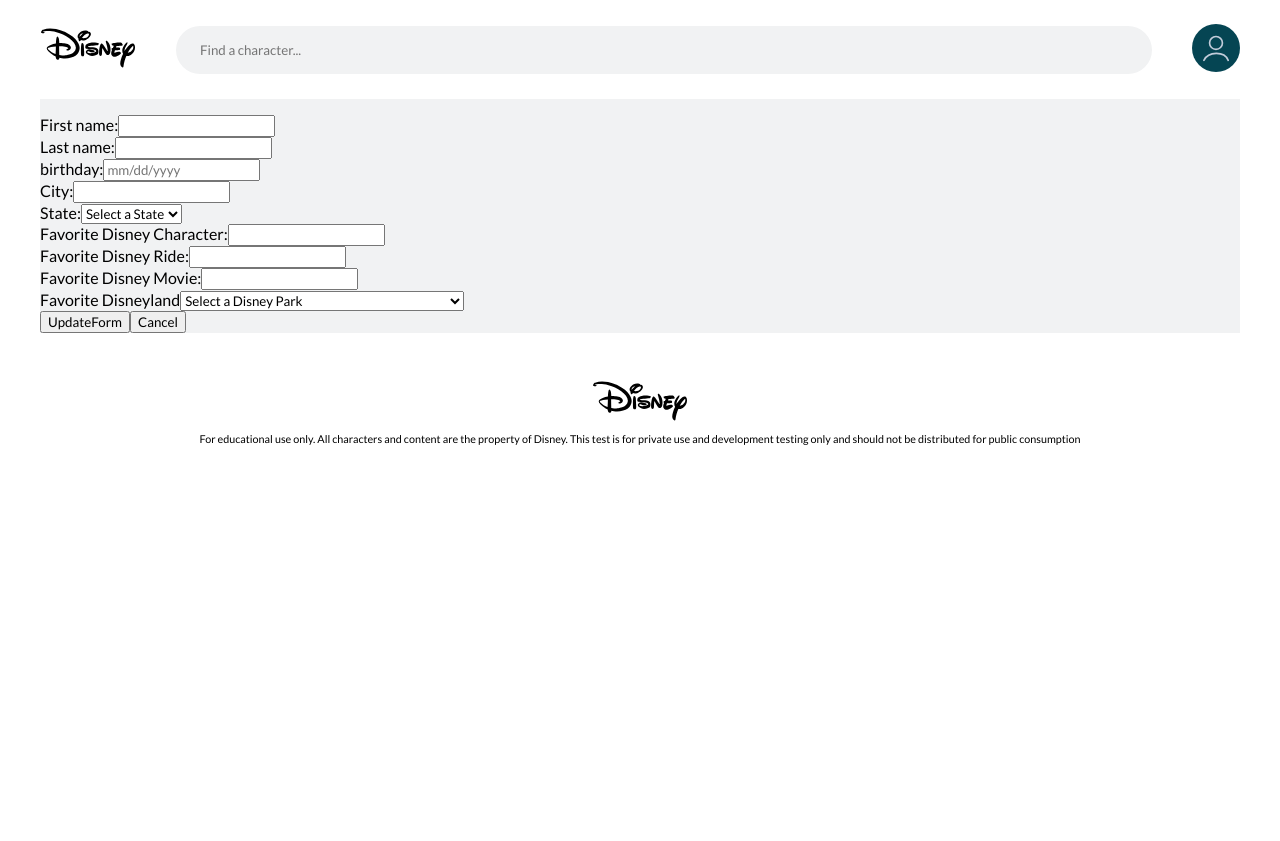
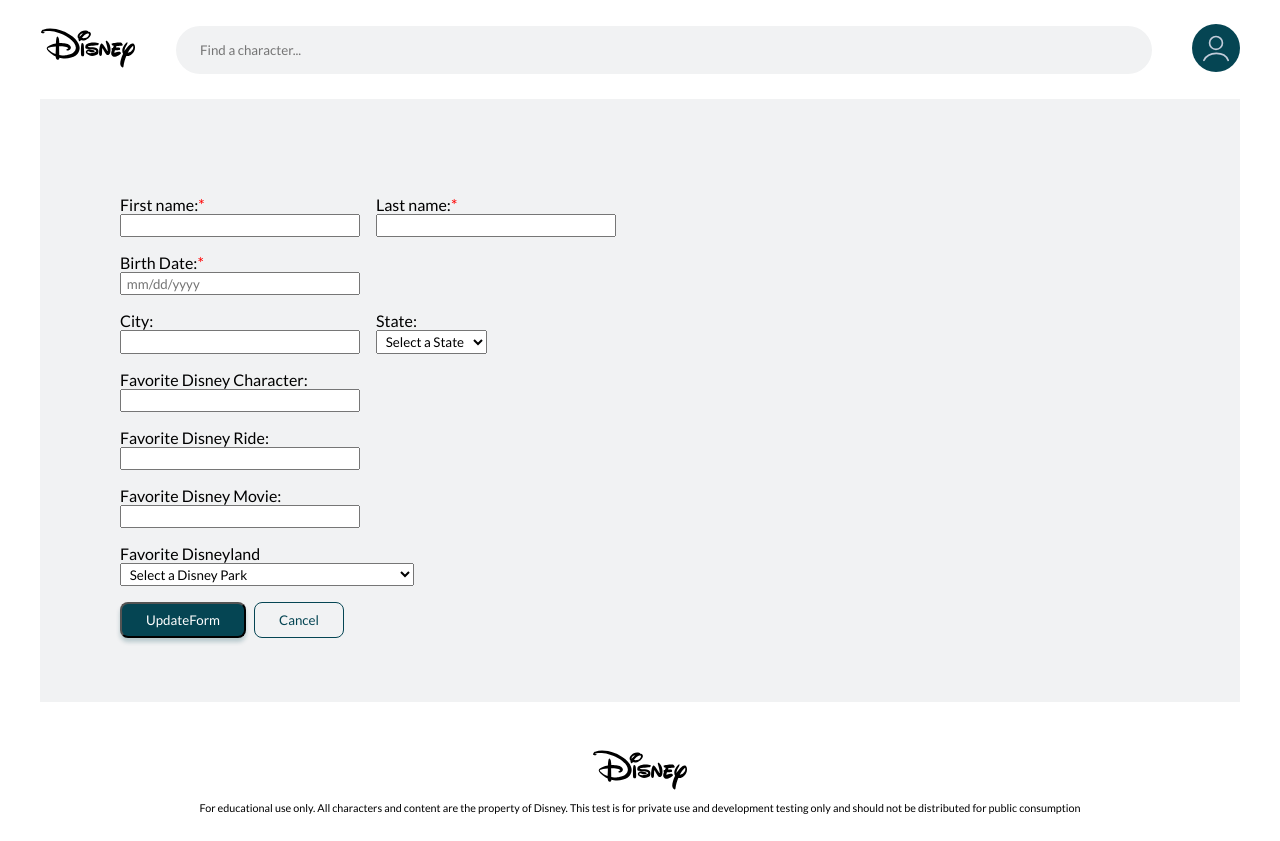
Before and after one commit to MostlyFocusedMike/tanstack-practice, a React (Vite) app: page /profile in a window 1280 px wide. Both pictures are taken after a click on the button "Edit Profile". Before the commit the page ends 800 px from the top, so only its background shows below. Built offline with nearby package versions, Linux system fonts and the light colour scheme.

Commit message:
style form

```diff
--- a/src/components/ProfileDetails/UpdateProfileForm.tsx
+++ b/src/components/UpdateProfileForm/index.tsx
@@ -3,6 +3,9 @@
 import Cookies from 'js-cookie';
 import StateSelector from "../util-components/StateSelector";
 import ParkSelector from "../util-components/ParkSelector";
+import styleUtils from "../../utils.module.css";
+import styles from './styles.module.css';
+
 type Props = {
   userData: UserDataType;
   handleShowForm: () => void;
@@ -41,21 +44,21 @@
     handleShowForm();
   }
 
-  return <>
+  return <div className={styles.formContainer}>
     <form onSubmit={handleSubmit}>
-      <div>
-        <div>
+      <div className={styles.sideBySide}>
+        <div className={styles.field}>
           <label htmlFor="first-name">First name:</label>
           <input type="text" id='first-name' name="firstName" defaultValue={firstName} required/>
         </div>
-        <div>
+        <div className={styles.field}>
           <label htmlFor="last-name">Last name:</label>
           <input type="text" id='last-name' name="lastName" defaultValue={lastName} required/>
         </div>
       </div>
 
-      <div>
-        <label htmlFor="birthday">birthday:</label>
+      <div className={styles.field}>
+        <label htmlFor="birthday">Birth Date:</label>
         <input
           type="text"
           id="birthday"
@@ -64,45 +67,48 @@
           placeholder="mm/dd/yyyy"
           pattern="[0-9]{1,2}/[0-9]{1,2}/[0-9]{4}"
           title="Please enter your birthday in the mm/dd/yyyy format"
+          required
         />
       </div>
 
-      <div>
-        <div>
+      <div className={styles.sideBySide}>
+        <div className={styles.field}>
           <label htmlFor="city">City:</label>
           <input type="text" id="city" name="city" defaultValue={city} />
         </div>
-        <div>
+        <div className={styles.field}>
           <label htmlFor="state">State:</label>
           <StateSelector id="state" name='state' />
         </div>
       </div>
 
-      <div>
+      <div className={styles.field}>
         <label htmlFor="fave-char">Favorite Disney Character:</label>
         <input type="text" id="fave-char" name="faveCharacter" defaultValue={faveCharacter} />
       </div>
 
 
-      <div>
+      <div className={styles.field}>
         <label htmlFor="fave-ride">Favorite Disney Ride:</label>
         <input type="text" id="fave-ride" name="faveRide" defaultValue={faveRide} />
       </div>
 
 
-      <div>
+      <div className={styles.field}>
         <label htmlFor="fave-movie">Favorite Disney Movie:</label>
         <input type="text" id="fave-movie" name="faveMovie" defaultValue={faveMovie} />
       </div>
 
 
-      <div>
+      <div className={styles.field}>
         <label htmlFor="fave-park">Favorite Disneyland</label>
         <ParkSelector id="fave-park" />
       </div>
 
-      <button>UpdateForm</button>
-      <button type="button" onClick={handleShowForm}>Cancel</button>
+      <div className={styles.buttons}>
+        <button className={styleUtils.mainButton}>UpdateForm</button>
+        <button className={styleUtils.lineButton} type="button" onClick={handleShowForm}>Cancel</button>
+      </div>
     </form>
-  </>
+  </div>
 }
--- /dev/null
+++ b/src/components/UpdateProfileForm/styles.module.css
@@ -0,0 +1,35 @@
+.formContainer {
+  padding: 4rem 5rem;
+}
+
+.sideBySide {
+  display: flex;
+  gap: 1rem;
+  margin: 0;
+}
+
+.field {
+  margin: 1rem 0 0;
+  width: 15rem;
+  & input {
+    display: block;
+    width: 100%;
+    padding: 0.1rem 0.3rem;
+  }
+
+  & select {
+    display: block;
+    padding: 0.1rem 0.3rem;
+  }
+
+  &:has([name]:required) > label::after {
+    content: "*";
+    color: red;
+  }
+}
+
+.buttons {
+  display: flex;
+  gap: 0.5rem;
+  margin: 1rem 0 0rem;
+}
--- a/src/pages/UserProfilePage.tsx
+++ b/src/pages/UserProfilePage.tsx
@@ -1,7 +1,7 @@
 import { useState, useEffect } from 'react';
 import Cookies from 'js-cookie'
 import ProfileDetails from '../components/ProfileDetails';
-import UpdateProfileForm from '../components/ProfileDetails/UpdateProfileForm';
+import UpdateProfileForm from '../components/UpdateProfileForm';
 
 export type UserDataType = {
   firstName?: string;
--- a/src/utils.module.css
+++ b/src/utils.module.css
@@ -14,6 +14,10 @@
 
 .flexStart {
   justify-content: flex-start;
+}
+
+.flex {
+  display: flex;
 }
 
 .linkButton {
@@ -42,9 +46,23 @@
   text-align: center;
   border-radius: 0.5rem;
   box-shadow: 0px 4px 4px 0px #0545533D;
-  text-decoration: none;
 
   &:hover {
     background-color: var(--disney-blue-accent);
   }
 }
+
+.lineButton {
+  display: block;
+  background-color: var(--light-blue);
+  color: var(--disney-blue);
+  border: 0.1rem solid var(--disney-blue);
+  padding: 0.5rem 1.5rem;
+  width: fit-content;
+  text-align: center;
+  border-radius: 0.5rem;
+
+  &:hover {
+    background-color: var(--disney-blue-accent);
+  }
+}
```
